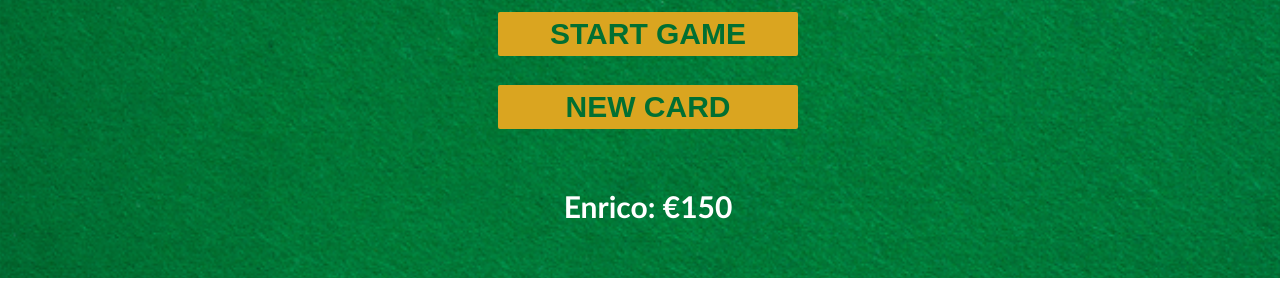
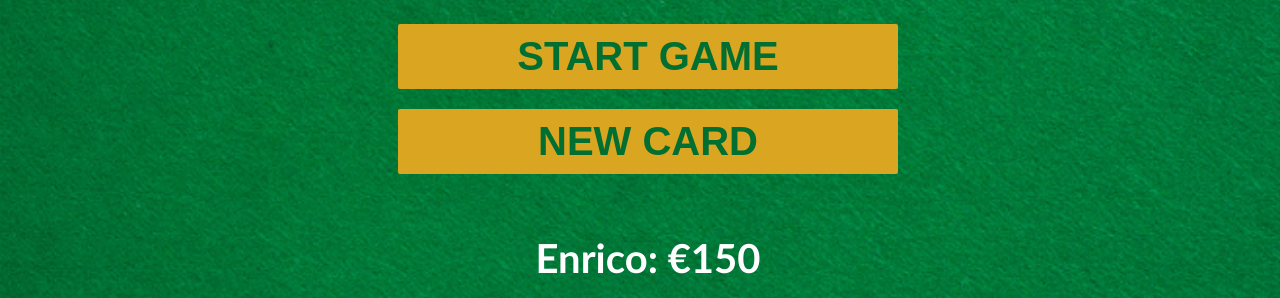
Before and after one commit to LanceGiave96/BlackJack_Game, a plain HTML site: page index.html in a window 1280 px wide. Shown: the part 530-828 px from the top of the page. Drawn offline with Linux system fonts and the light colour scheme.

Commit message:
updating size of buttons and font size

```diff
--- a/styles.css
+++ b/styles.css
@@ -4,18 +4,18 @@ body
     background-size: cover;
     font-family: 'Trebuchet MS', 'Lucida Sans Unicode', 'Lucida Grande', 'Lucida Sans', Arial, sans-serif;
     font-weight: bold;
-    font-size: 30px;
+    font-size: 40px;
     text-align: center;
     color: white;
     width: 100%;
     height: 100%;
     position: absolute;
-    overflow: hidden;
+    overflow-x: hidden;
 }
 
 h1
 {
-    font-size: 40px;
+    font-size: 60px;
     color: goldenrod;
 }
 
@@ -27,6 +27,7 @@ h1
     width: 100%;
     height: 100%;
     position: absolute;
+    padding: 10px 0px;
 }
 
 #message-el
@@ -37,13 +38,14 @@ h1
 button
 {
     display: block;
-    margin: 0px auto 5px auto;
+    margin: 0px auto 20px auto;
     background-color: goldenrod;
     color: #016f32;
     font-weight: bold;
-    font-size: 30px;
-    width: 300px;
-    padding: 5px 10px;
+    font-size: 40px;
+    width: 500px;
+    height: 60;
+    padding: 10px 15px;
     border: none;
     border-radius: 2px;
 }
```
